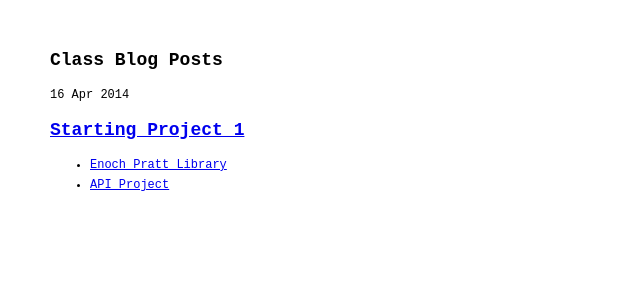
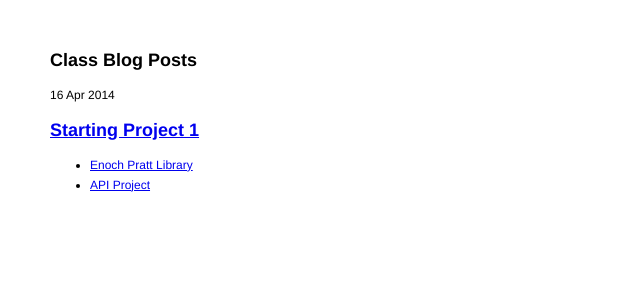
Before and after one commit to amcmicken/jekyll2, a Jekyll site: the page built from index.html, in a window 1280 px wide. Shown: the top 300 px of the page, without its empty margins (0-640 px from the left). Built offline with Jekyll 4.4.1, drawn with Linux system fonts in a browser that asks for light colours.

Commit message:
update font css

```diff
--- a/assets/css/main.css
+++ b/assets/css/main.css
@@ -1,6 +1,6 @@
 body{
 	font-size: 12px;
-	font-family:"Courier New";
+	font-family:Helvetica;
 	line-height: 20px;
 	width: 400px;
 	margin: 50px;
```
